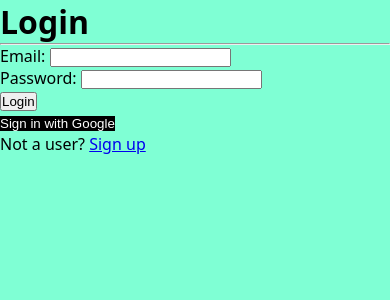
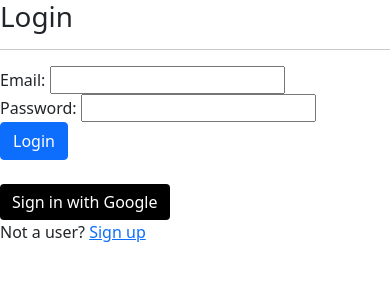
Before and after one commit to bserein/react-firebase-auth, a React (Create React App) app: page / in a window 390 px wide. Shown: the top 300 px of the page. Built offline with nearby package versions, Linux system fonts and the light colour scheme.

Commit message:
adding what I missed

```diff
--- a/src/index.css
+++ b/src/index.css
@@ -18,9 +18,17 @@
   font-family: 'Noto Sans', sans-serif;
   background-color: #f7f7fc;
 }
-
+/* changes color/font etc when page reaches 600px */
 @media (max-width: 600px) {
   body {
-    background-color: aquamarine;
+    background-color: lightgoldenrodyellow;
+  }
+  h1{
+    font-size:55px;
   }
 }
+@media(max-height:300px){
+  body{
+    background-color:aliceblue;
+  }
+}
--- a/src/index.js
+++ b/src/index.js
@@ -1,7 +1,8 @@
 import React from 'react';
 import ReactDOM from 'react-dom';
-import './index.css';
+import './index.css';//importing my  styles
 import App from './App';
+import 'bootstrap/dist/css/bootstrap.min.css';//importing bootstrap styles
 import { BrowserRouter } from "react-router-dom";
 // these bars you see in the left it shows what we added
 ReactDOM.render(
--- a/src/scenes/Login.js
+++ b/src/scenes/Login.js
@@ -1,7 +1,10 @@
-import { useState, useEffect } from "react"
-import { Link, useNavigate } from "react-router-dom"
-import { getAuth, signInWithEmailAndPassword, GoogleAuthProvider, signInWithPopup } from 'firebase/auth'
-import { app } from '../ConnectAuth'
+import React from "react";
+import { useState, useEffect } from "react";
+import { Link, useNavigate } from "react-router-dom";
+import { getAuth, signInWithEmailAndPassword, GoogleAuthProvider, signInWithPopup } from 'firebase/auth';
+import { app } from '../ConnectAuth';
+import Button from "react-bootstrap/Button"; //this is the react version of bootstrap
+import "bootstrap/dist/css/bootstrap.min.css";// allows for importing of CSS for bootstrap
 
 export default function Login({ user, setUser }){
 const [email, setEmail] = useState("");
@@ -64,16 +67,16 @@
             {/* with the type email it already lets it know that you need to put the @ for the email */}
             <label>Password: <input type="password" value={password} onChange={e => setPassword(e.target.value)}/></label> <br />
             {/* this took control of the inputs and have a prevent default so the page doesnt reload when its inputted */}
-            <input type="submit" value="Login"/>
+            <Button  variant="primary" type="submit" value="Login">Login</Button> <br/><br/>
         </form>
-        <button
+        <Button
         onClick={handleGoogleLogin}
         // clickable function
         style={{
             backgroundColor: 'black',
             color: 'white',
             border: 'none'}}>
-                Sign in with Google</button>
+                Sign in with Google</Button>
         <p>Not a user? <Link to="/signup">Sign up</Link></p>
         </>
     )
```
Also changed, not shown: 2 other files (tests, documents, lock files or other folders).
